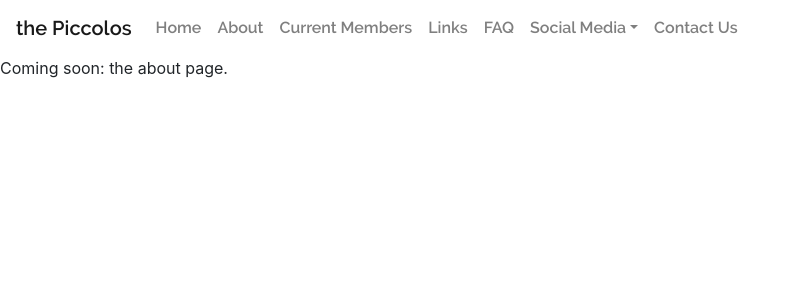
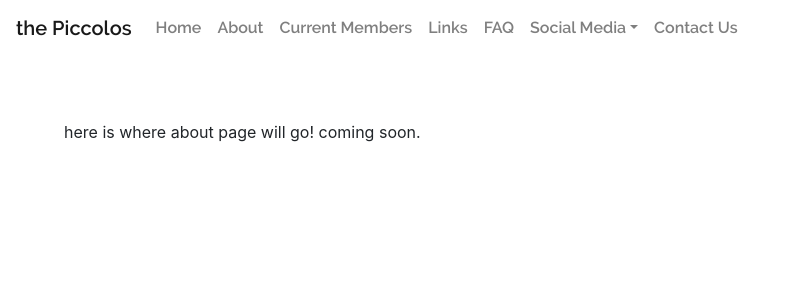
Before and after one commit to ndpiccolos/piccs, a React (Create React App) app: page /piccs/about in a window 1280 px wide. Shown: the top 300 px of the page, without its empty margins (0-800 px from the left). Built offline with nearby package versions, Linux system fonts and the light colour scheme.

Commit message:
adding a container to be used for all pages

```diff
--- a/src/App.css
+++ b/src/App.css
@@ -26,11 +26,17 @@
   width: 100vh;
 }
 
-.social-buttons {
-  padding-left: 10px;
-  padding-right: 10px;
-}
-
 .App-link {
   color: #61dafb;
 }
+
+
+
+
+.container-w1 {
+  display: flex;
+  align-items: center;
+  width: 90%;
+  padding-top: 5%;
+  padding-left: 5%;
+}
--- a/src/components/about.jsx
+++ b/src/components/about.jsx
@@ -6,7 +6,7 @@ export default class About extends Component {
     render() {
       return (
         <div>
-            Coming soon: the about page.
+            <div className="container-w1">here is where about page will go! coming soon.</div>
         </div>
       )
     }
--- a/src/components/contact.jsx
+++ b/src/components/contact.jsx
@@ -6,7 +6,7 @@ export default class Contact extends Component {
     render() {
       return (
         <div>
-            Coming soon: the 'contact us' page.
+            <div className="container-w1">Coming soon: contact page</div>
         </div>
       )
     }
--- a/src/components/faq.jsx
+++ b/src/components/faq.jsx
@@ -6,7 +6,7 @@ export default class Faq extends Component {
     render() {
       return (
         <div>
-            Coming soon: the faq page.
+            <div className="container-w1">Coming soon: faq page</div>
         </div>
       )
     }
--- a/src/components/links.jsx
+++ b/src/components/links.jsx
@@ -6,7 +6,7 @@ export default class Links extends Component {
     render() {
       return (
         <div>
-            Coming soon: the 'useful links' page.
+            <div className="container-w1">Coming soon: "useful links" page</div>
         </div>
       )
     }
--- a/src/components/members.jsx
+++ b/src/components/members.jsx
@@ -6,7 +6,7 @@ export default class Members extends Component {
     render() {
       return (
         <div>
-            Coming soon: the members page.
+            <div className="container-w1">Coming soon: members page</div>
         </div>
       )
     }
--- a/src/components/social/facebook.jsx
+++ b/src/components/social/facebook.jsx
@@ -6,7 +6,7 @@ export default class Faq extends Component {
     render() {
       return (
         <div>
-            Coming soon: the link/info about the facebook page (maybe embed a few posts?).
+            <div className="container-w1">Coming soon: facebook info</div>
         </div>
       )
     }
--- a/src/components/social/instagram.jsx
+++ b/src/components/social/instagram.jsx
@@ -6,7 +6,7 @@ export default class Instagram extends Component {
     render() {
       return (
         <div>
-            Coming soon: the instagram feed page.
+            <div className="container-w1">Coming soon: instagram feed page</div>
         </div>
       )
     }
```
